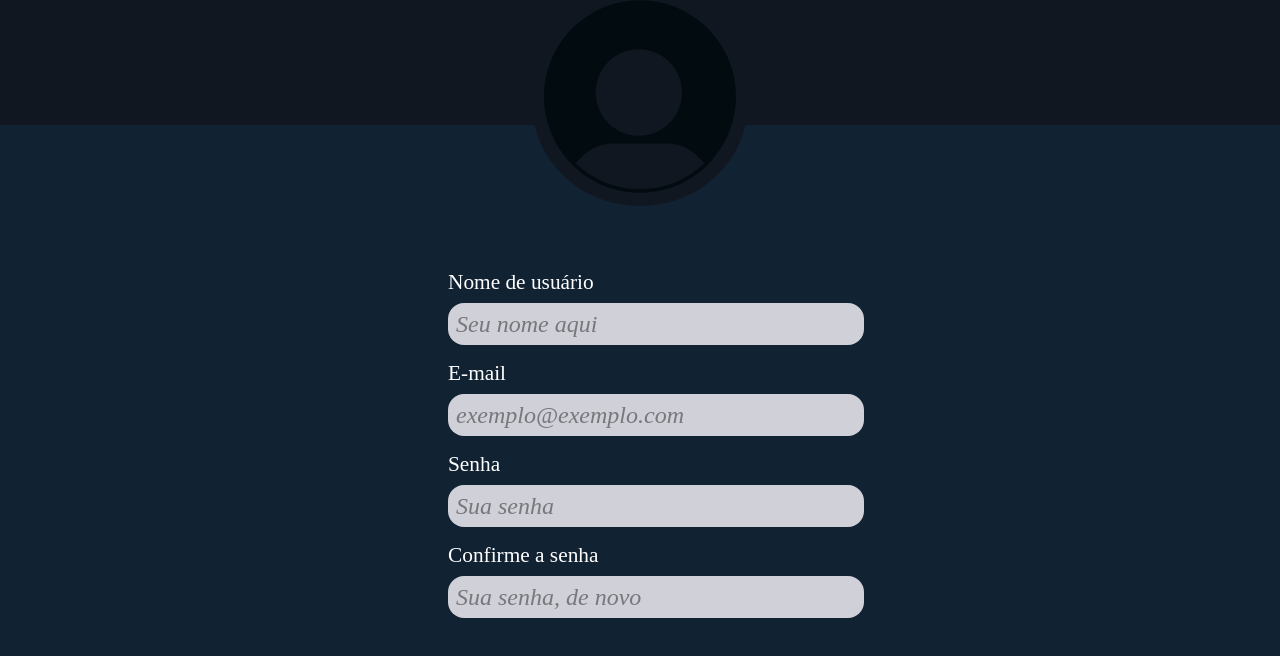
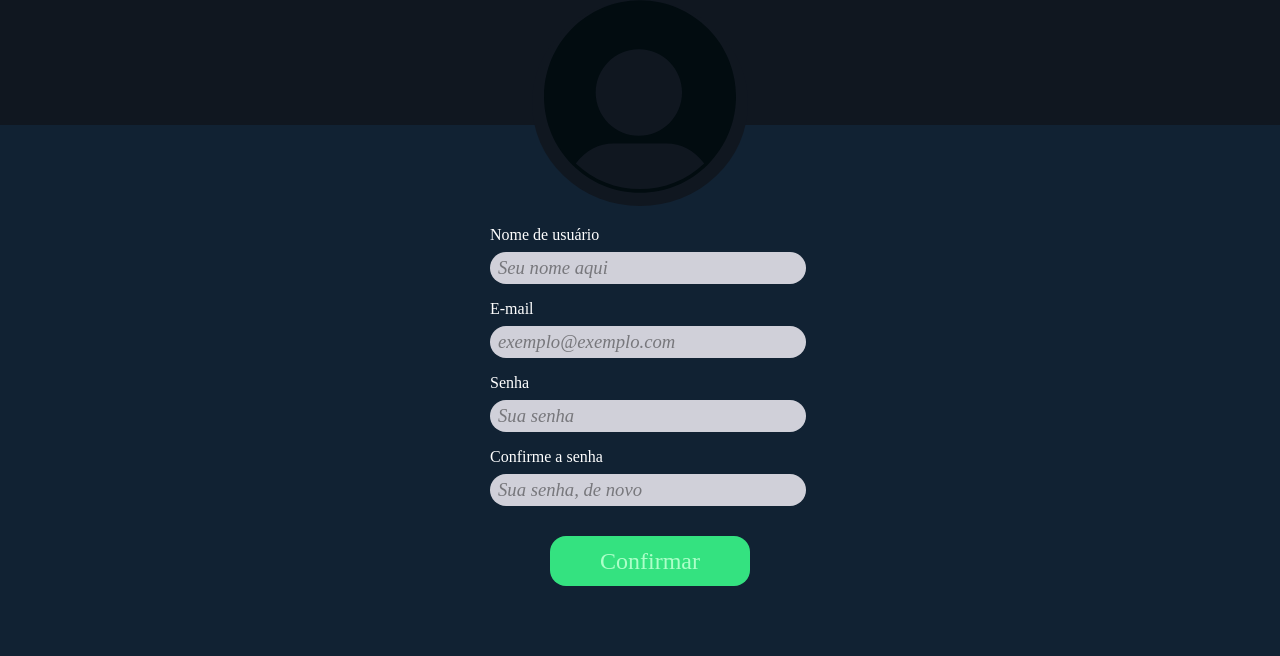
Before and after one commit to PBnJK/ctds-webcomponents, a plain HTML site: page criar.html in a window 1280 px wide. Drawn offline with Linux system fonts and the light colour scheme; a web font is replaced by a local one.

Commit message:
work: Tela criar

```diff
--- a/criar.css
+++ b/criar.css
@@ -1,8 +1,9 @@
 /* Header */
 header {
-	margin: 0;
+	margin: 0 auto;
+
 	width: 100%;
-	height: 23.8%;
+	height: 210px;
 }
 
 /* Retângulo no fundo do header */
@@ -37,11 +38,21 @@ header {
 }
 
 form {
-	margin: 80px 0 0 35%;
+	flex-flow: column nowrap;
+	place-items: center;
+
+	gap: 2em;
+
+	margin-block: 1em;
+	margin-inline: auto;
+
+	width: clamp(20em, 60vw, 1000px);
 }
 
 .input-divs {
 	margin: 0 auto;
+
+	width: 300px;
 }
 
 /* Labels das caixas de input */
@@ -49,7 +60,7 @@ form {
 	display: block;
 
 	font-family: 'Inria Sans';
-	font-size: 16pt;
+	font-size: 12pt;
 
 	color: white;
 
@@ -61,7 +72,7 @@ form {
 	display: inline-block;
 
 	font-family: 'Inria Sans';
-	font-size: 18pt;
+	font-size: 14pt;
 
 	background-color: #d0d0d9;
 
@@ -70,8 +81,8 @@ form {
 
 	margin-top: 8px;
 
-	height: 40px;
-	width: 400px;
+	height: 30px;
+	width: 300px;
 
     padding-left: 8px;
 	padding-right: 8px;
@@ -83,3 +94,41 @@ form {
 	font-style: italic;
 	font-weight: lighter;
 }
+
+.input-generic:autofill {
+	font-family: 'Inria Sans';
+	font-size: 14pt;
+}
+
+.input-generic:-webkit-autofill {
+	font-family: 'Inria Sans';
+	font-size: 14pt;
+}
+
+.input-generic:focus {
+	outline: dashed 2px;
+	outline-color: #5e5e5e;
+}
+
+#inp-confirmar {
+	background-color: #34e280;
+	color: #acffc8;
+
+	font-family: 'Inria Sans';
+	font-size: 18pt;
+
+	border-style: none;
+
+	width: 200px;
+	height: 50px;
+
+	margin-top: 30px;
+	margin-left: 60px;
+
+	border-radius: 16px;
+}
+
+#inp-confirmar:hover {
+	background-color: #24b270;
+	color: #8cdfa8;
+}
--- a/criar.html
+++ b/criar.html
@@ -25,7 +25,7 @@
 		</div>
 	</header>
 
-	<form>
+	<form method="post">
 		<div class="input-divs">
 			<label for="inp-b-nam" class="input-label">Nome de usuário</label>
 			<input type="text" id="inp-b-name" class="input-generic" placeholder="Seu nome aqui"/>
@@ -36,11 +36,15 @@
 		</div>
 		<div class="input-divs">
 			<label for="inp-b-senha" class="input-label">Senha</label>
-			<input type="text" id="inp-b-senha" class="input-generic" placeholder="Sua senha"/>
+			<input type="password" id="inp-b-senha" class="input-generic" placeholder="Sua senha"/>
 		</div>
 		<div class="input-divs">
 			<label for="inp-b-c-senha" class="input-label">Confirme a senha</label>
-			<input type="email" id="inp-b-c-senha" class="input-generic" placeholder="Sua senha, de novo"/>
+			<input type="password" id="inp-b-c-senha" class="input-generic" placeholder="Sua senha, de novo"/>
+		</div>
+
+		<div class="input-divs">
+			<input type="submit" id="inp-confirmar" value="Confirmar">
 		</div>
 	</form>
 </body>
```
